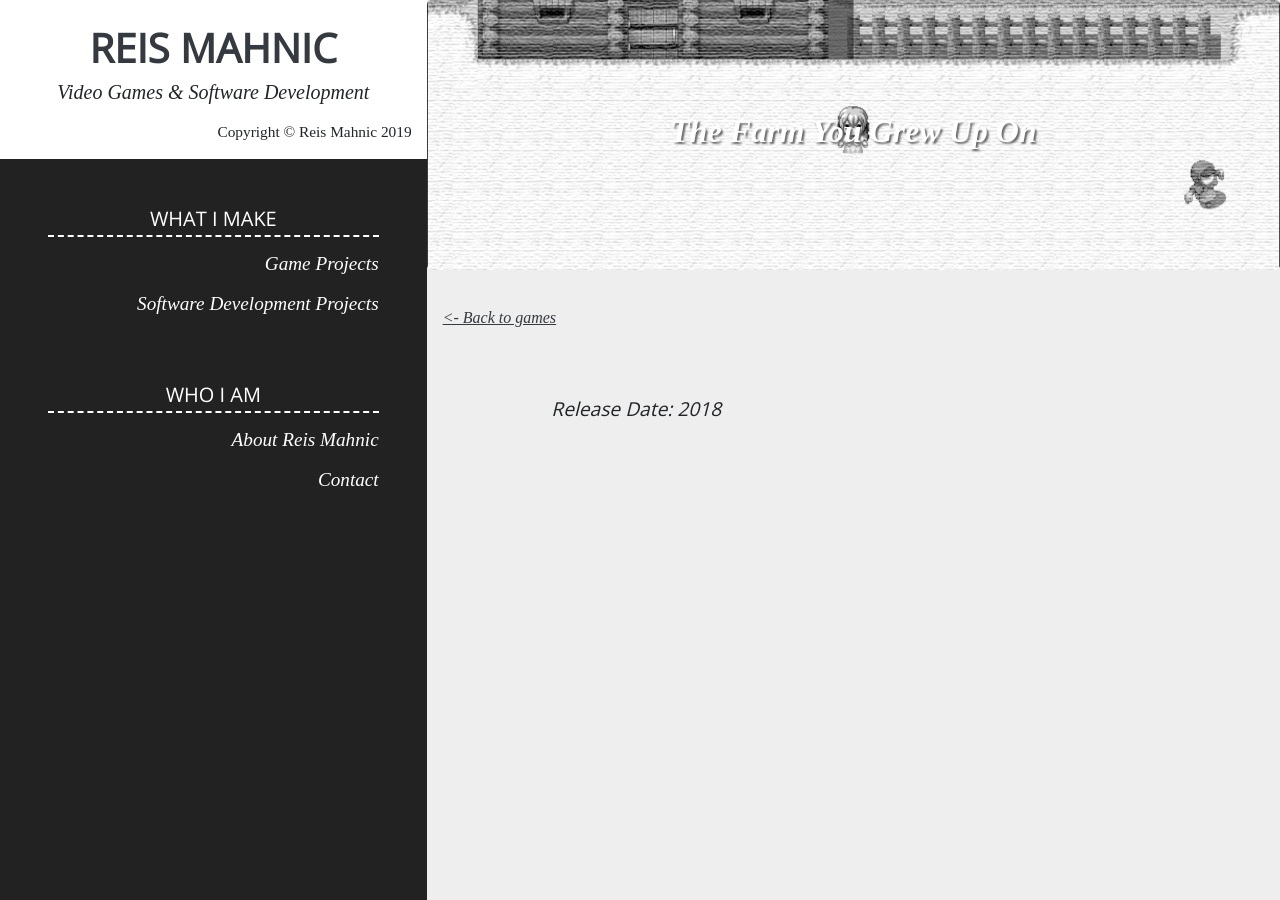
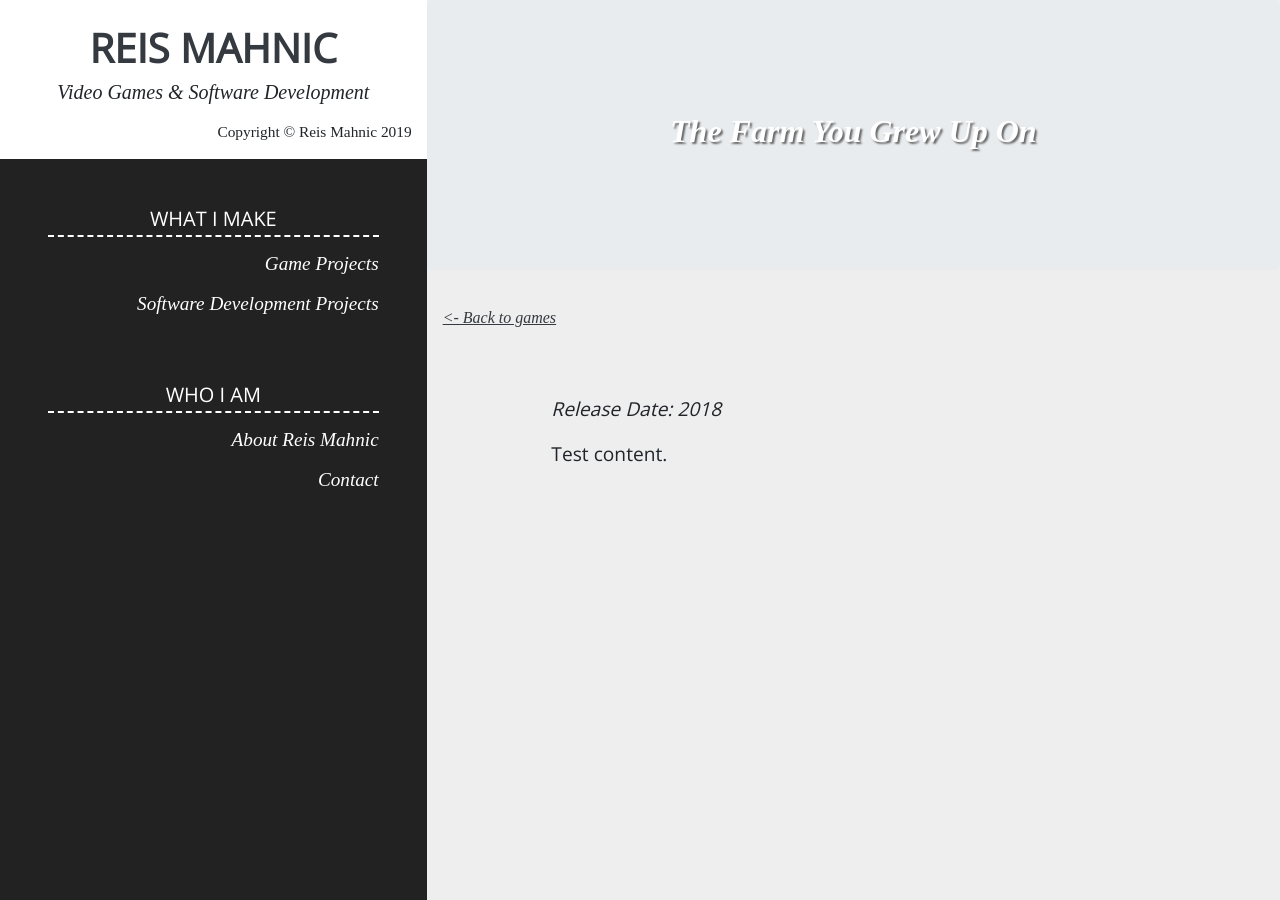
Before and after one commit to reismahnic/reis-mahnic, a Jekyll site: the page built from _games/farm.md, in a window 1280 px wide. Built offline with Jekyll 4.4.1, drawn with Linux system fonts in a browser that asks for light colours.

Commit message:
Update Game “farm”

```diff
--- a/_games/farm.md
+++ b/_games/farm.md
@@ -1,5 +1,7 @@
 ---
 title: The Farm You Grew Up On
 release_date: 2018
-header_image: assets/images/FarmGrewUpOn2.jpg
+header_image: /reis-mahnic/assets/images/FarmGrewUpOn2.jpg
+order: 0
 ---
+Test content.
```
